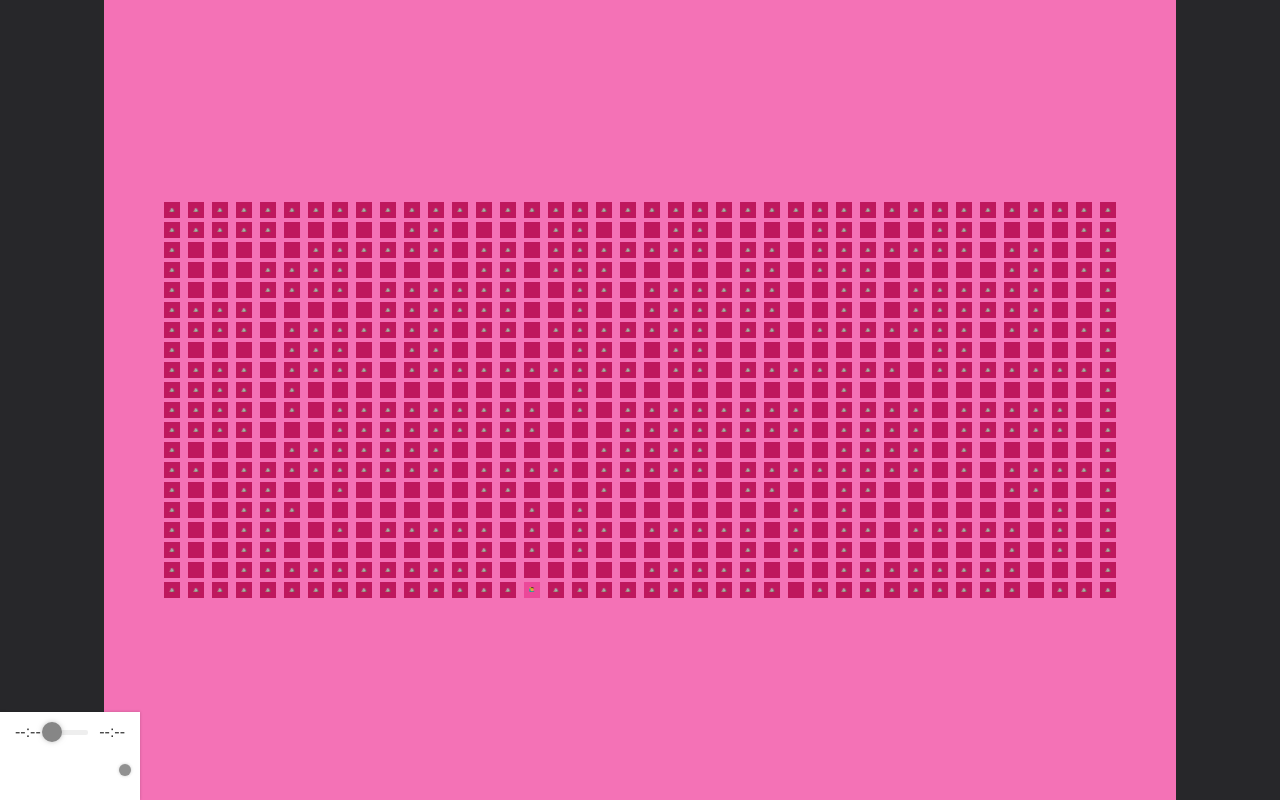
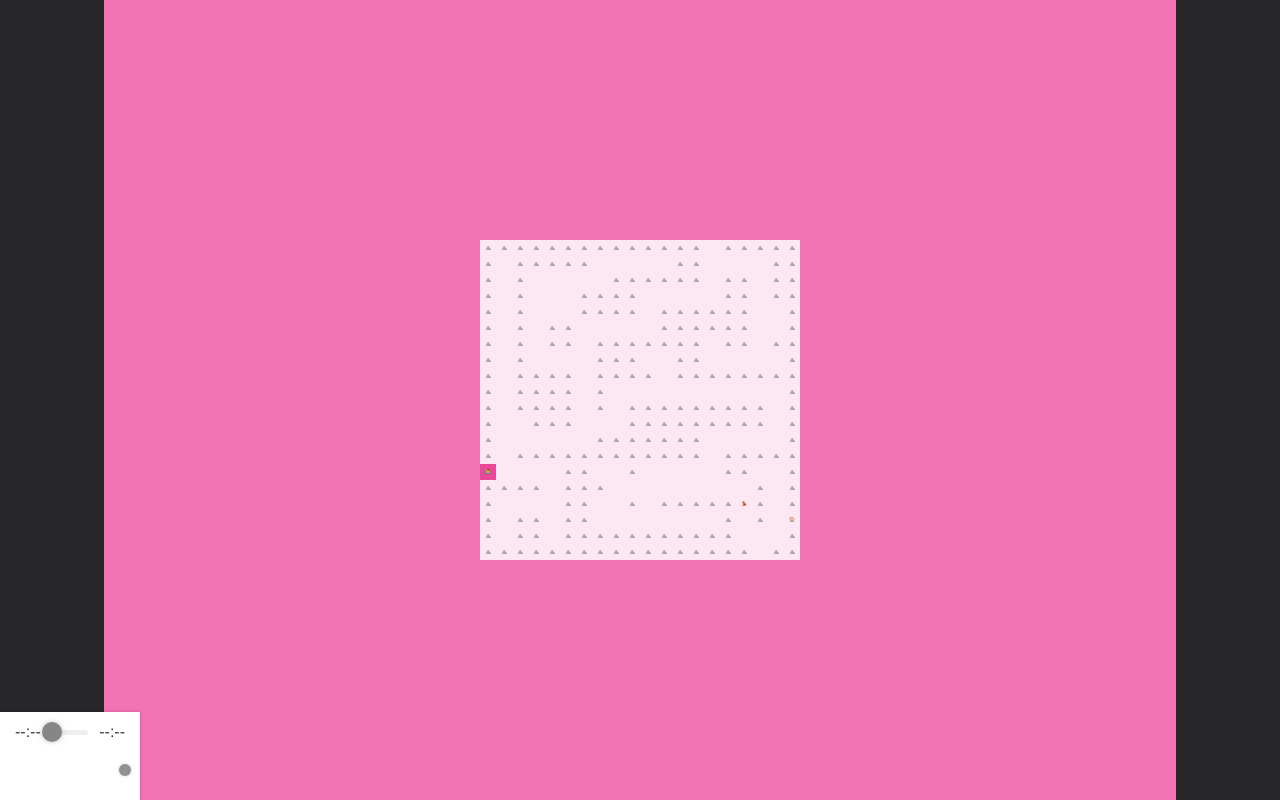
Before and after one commit to yougotwill/barbie, a Next.js app: page / in a window 1280 px wide. Built offline with nearby package versions, Linux system fonts and the light colour scheme; no server answers.

Commit message:
fix: debuggign

```diff
--- a/src/components/barbie/Block.tsx
+++ b/src/components/barbie/Block.tsx
@@ -59,10 +59,10 @@
   return (
     <motion.div
       className={cn(
-        'text-xxs m-1 flex h-2 w-2 items-center justify-center  p-2',
-        isPlayer ? 'bg-white' : 'bg-pink-700',
-        isStart ? 'bg-pink-500' : 'bg-pink-700',
-        isEnd ? 'bg-pink-500' : 'bg-pink-700',
+        'flex h-2 w-2 items-center justify-center p-2  text-xxs',
+        isPlayer ? 'bg-white' : 'bg-pink-100',
+        isStart ? 'bg-pink-500' : 'bg-pink-100',
+        isEnd ? 'bg-pink-500' : 'bg-pink-100',
         value === 0 ? 'text-xxs' : 'text-xs',
       )}
       initial={{ opacity: 0.25 }}
--- a/src/components/barbie/MazeGrid.tsx
+++ b/src/components/barbie/MazeGrid.tsx
@@ -1,13 +1,13 @@
 'use client';
 import { usePositionsContext } from '@/contexts/positions';
+import { resolveMaze } from '@/scripts/resolveMaze';
+import { Maze } from '@/types';
 import { cn } from '@/utils';
-import { useInterval, useMount } from 'react-use';
-import Block from './Block';
-import { Maze } from '@/types';
-import { resolveMaze } from '@/scripts/resolveMaze';
 import { useState } from 'react';
 import AudioPlayer from 'react-h5-audio-player';
 import 'react-h5-audio-player/lib/styles.css';
+import { useInterval, useMount } from 'react-use';
+import Block from './Block';
 
 const mazes: Array<Maze> = [
   {
@@ -256,7 +256,7 @@
   },
 ];
 
-const myMaze = mazes[1];
+const myMaze = mazes[0];
 
 console.time('MAZE SOLVED');
 const sol = resolveMaze(myMaze, [
@@ -276,7 +276,7 @@
       setPlayer(solution[pos]);
       setPos(pos + 1);
     },
-    pos < solution.length ? 100 : null,
+    pos < solution.length ? 1000 : null,
   );
 
   useMount(() => {
@@ -289,7 +289,7 @@
   });
 
   return (
-    <div className={cn('flex flex-col items-center justify-center')}>
+    <div className={cn('flex flex-col items-center justify-center ')}>
       <div
         className={cn('h-100 w-100 mx-auto flex items-center justify-center')}
       >
```
